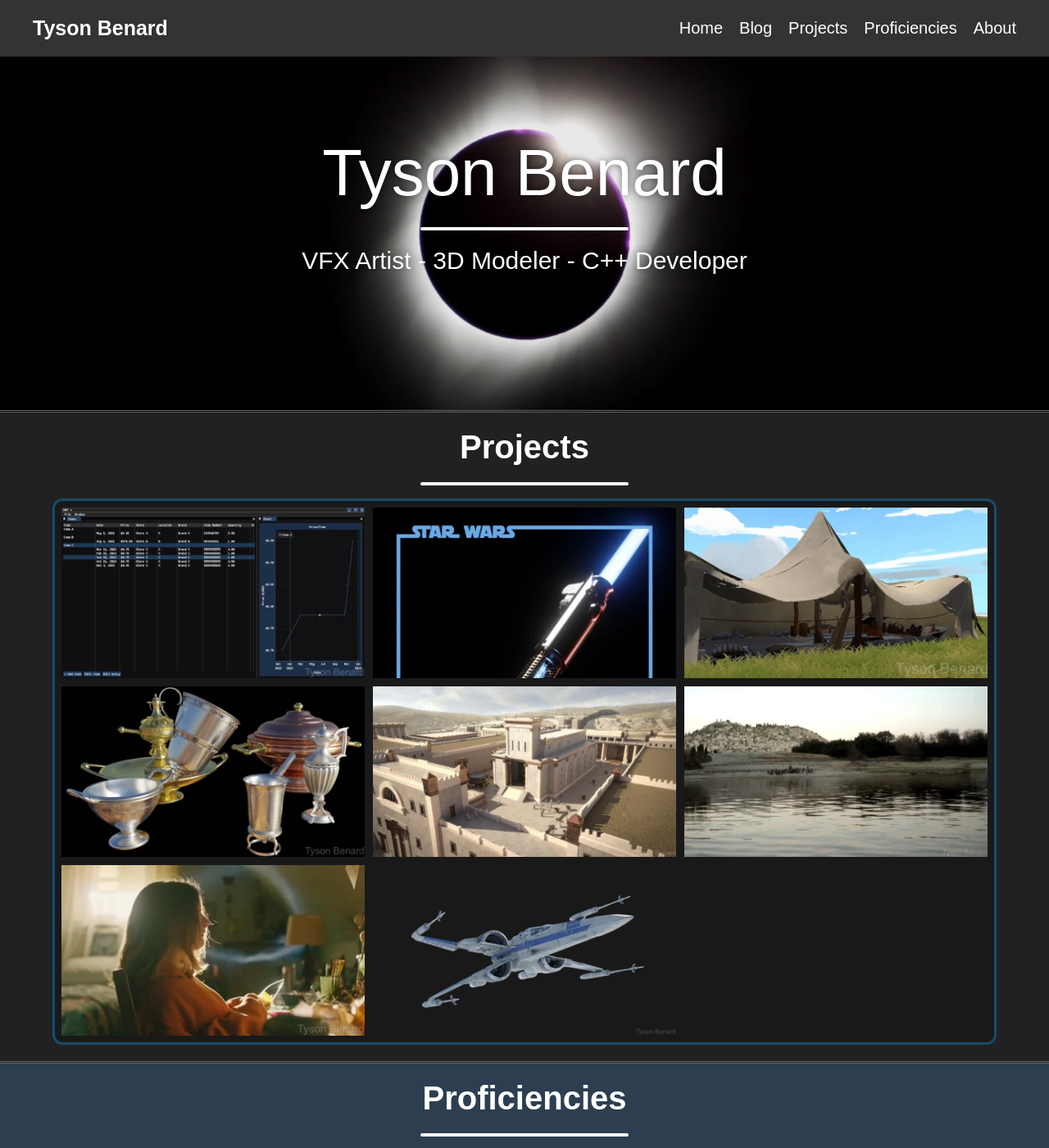
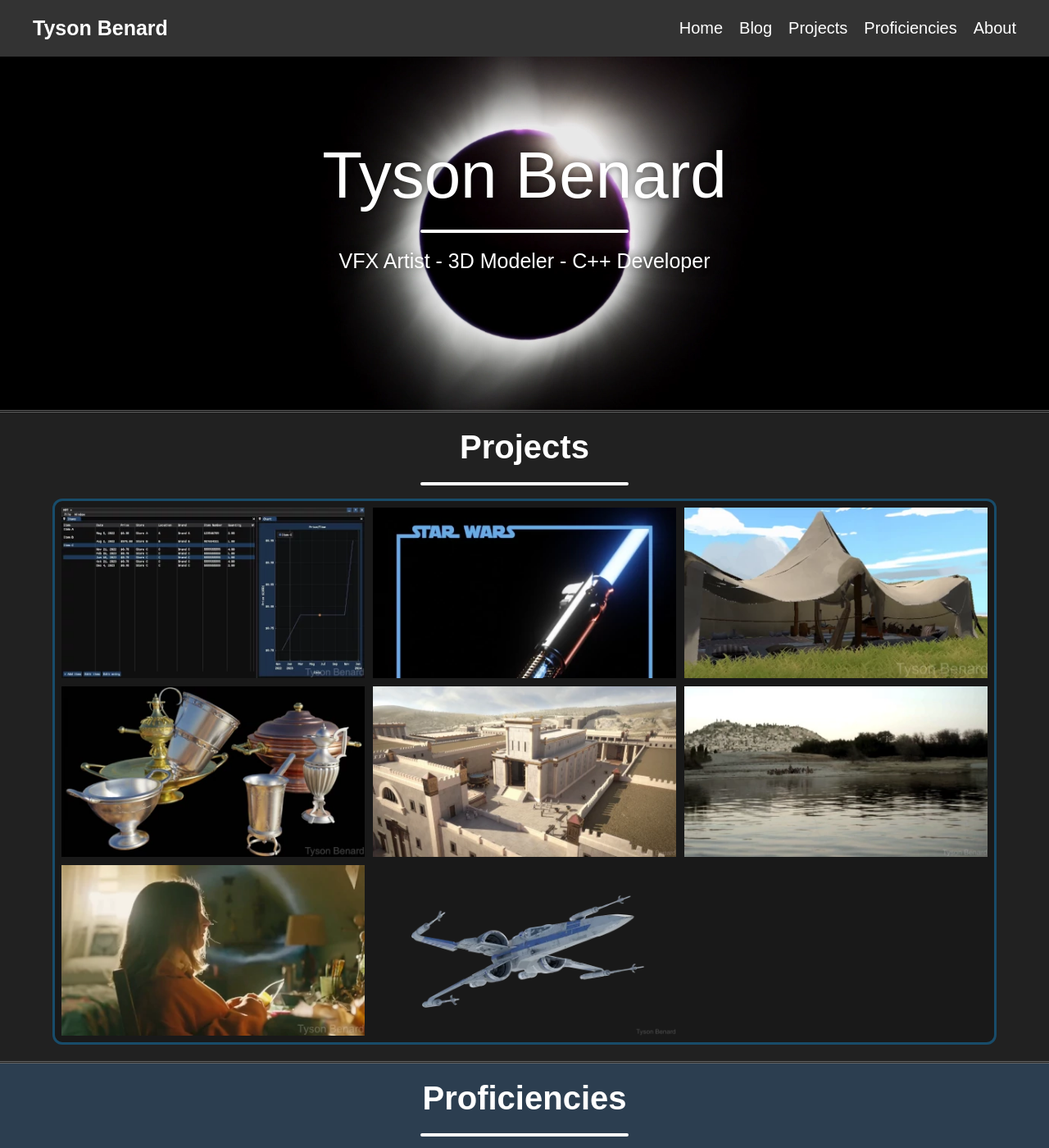
Before and after one commit to Mandalorian444/mandalorian444.github.io, a Jekyll site: the page built from index.md, in a window 1280 px wide and 1400 px high. Shown: the whole window at 82% size. Built offline with Jekyll 4.4.1, drawn with Linux system fonts in a browser that asks for light colours.

Commit message:
Link underline style, skills font size and project details text color

```diff
--- a/assets/css/main.scss
+++ b/assets/css/main.scss
@@ -58,6 +58,7 @@
 
 a {
     color: rgb(82, 151, 255);
+    text-decoration-style: dotted;
 }
 
 section[id] {
@@ -98,7 +99,7 @@
 }
 
 .intro-text .skills {
-    font-size: 30px;
+    font-size: 25px;
 }
 
 //  Base styles for the navbar
@@ -329,6 +330,7 @@
     display: inline-block;
     padding-left: 5px;
     padding-right: 5px;
+    color: rgb(180, 180, 180);
 }
 
 .image-wipe-container {
```
